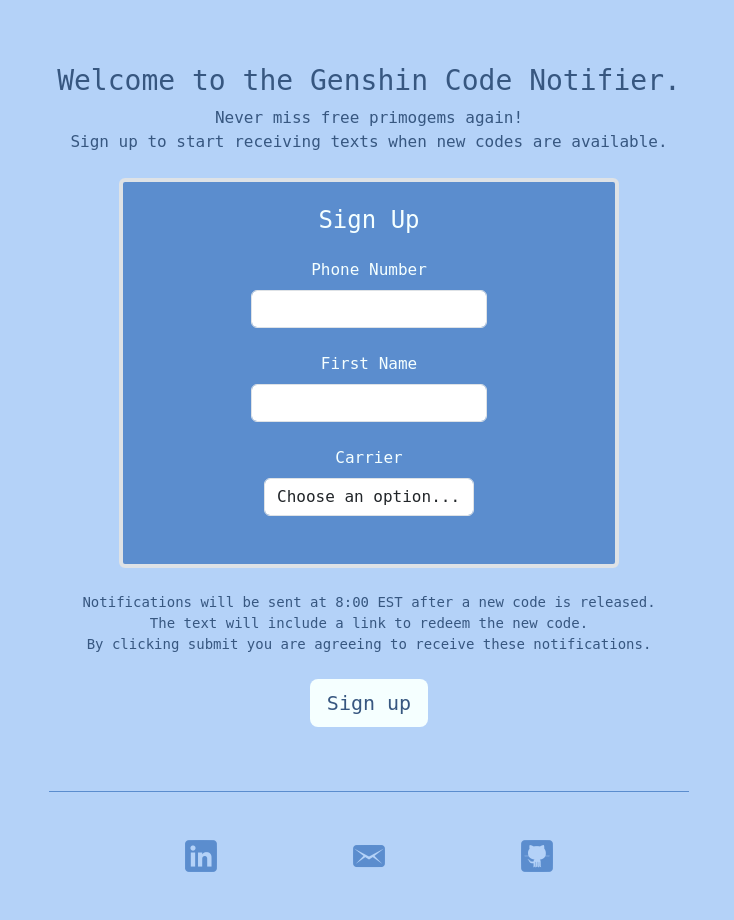
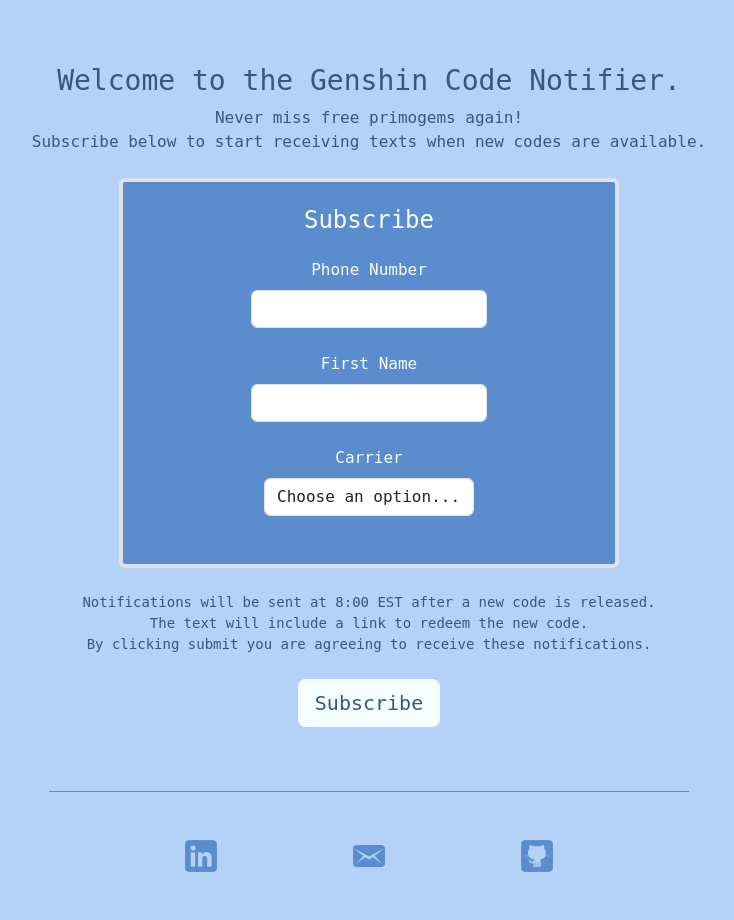
Before and after one commit to baileystarr4/Genshin-Impact-Code-Notifier, a Django app: page / in a window 1280 px wide. Shown: the part 67-987 px from the top of the page, without its empty margins (271-1005 px from the left). Run offline with Django 5.2, Linux system fonts and the light colour scheme; some web fonts are replaced.

Commit message:
Change sign up to subscribe

```diff
--- a/website/genshin_code_notifier/templates/home.html
+++ b/website/genshin_code_notifier/templates/home.html
@@ -6,14 +6,14 @@
   <h3 class="mt-5">Welcome to the Genshin Code Notifier.</h3>
   <p class="mb-4 mt-2">
     Never miss free primogems again! </br>
-    Sign up to start receiving texts when new codes are available.
+    Subscribe below to start receiving texts when new codes are available.
   </p>
 
   <form method="POST">
     {% csrf_token %}
     <div class="container border rounded pt-4 pb-5 border-4 small_box">
 
-      <h4>Sign Up</h4>
+      <h4>Subscribe</h4>
 
       <div class="row justify-content-center pt-3">
         <div class="col-auto">
@@ -47,7 +47,7 @@
 
     <div class="mb-5">
       <button type="submit" class="btn btn-lg button">
-        Sign up
+        Subscribe
       </button>
     </div>
   </form>
```
